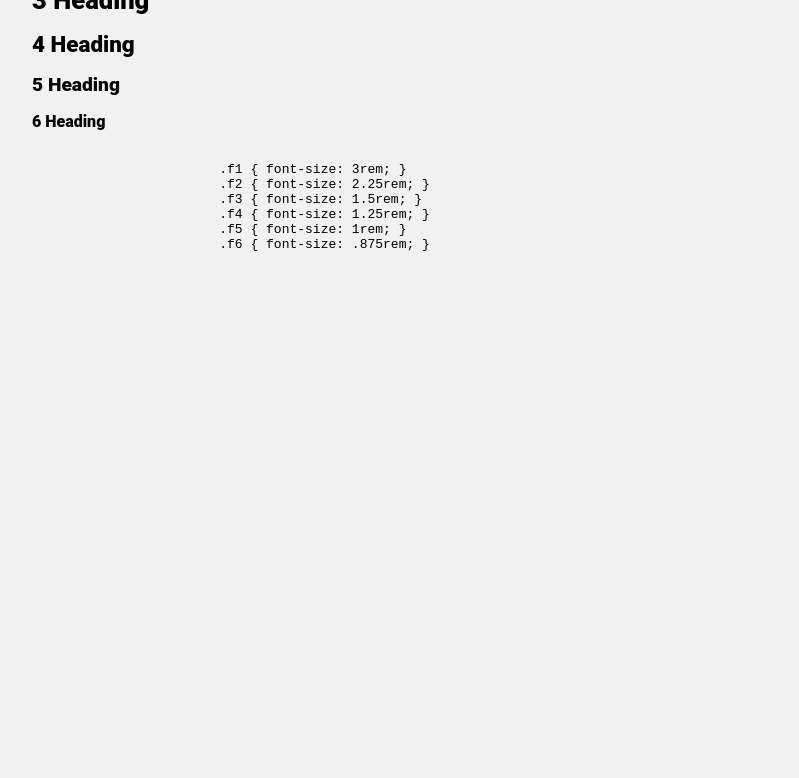
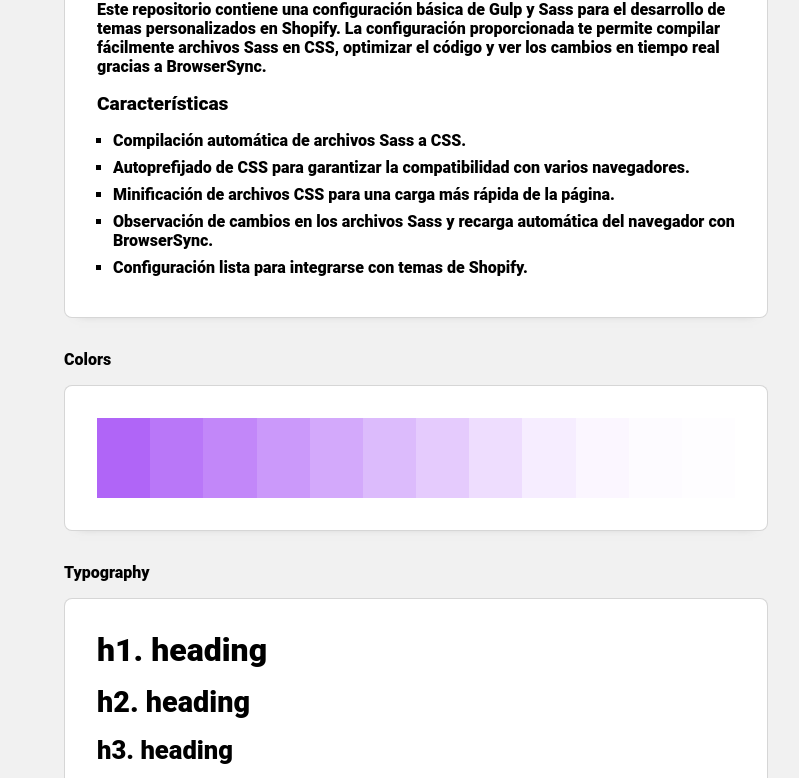
Before and after one commit to MisterGeorge/setup-gulp, a website built with Vite: page index.html in a window 1280 px wide. Shown: the part 119-897 px from the top of the page, without its empty margins (224-1023 px from the left). Before the commit the page ends 800 px from the top, so only its background shows below. Built offline with nearby package versions, Linux system fonts and the light colour scheme.

Commit message:
feat: add description of the repo

```diff
--- a/index.html
+++ b/index.html
@@ -3,34 +3,57 @@
   <head>
     <meta charset="UTF-8" />
     <meta name="viewport" content="width=device-width, initial-scale=1.0" />
-    <title>Document</title>
+    <title>Setup Gulp</title>
     <link rel="stylesheet" href="./assets/app.min.css" />
   </head>
   <body>
     <div class="container">
-      <article class="">
-        <div class="overflow-auto dtc-ns v-mid">
-          <h1 class="f1 lh-title">1 Heading</h1>
-          <h2 class="f2 lh-title">2 Heading</h2>
-          <h3 class="f3 lh-title">3 Heading</h3>
-          <h4 class="f4 lh-title">4 Heading</h4>
-          <h5 class="f5 lh-title">5 Heading</h5>
-          <h6 class="f6 lh-title">6 Heading</h6>
+      <div class="wrapper wrapper__header">
+        <div class="heading">
+          <h1>Setp-gulp</h1>
+          <p class="heading__paragraph">
+            Este repositorio contiene una configuración básica de Gulp y Sass para el desarrollo de temas
+            personalizados en Shopify. La configuración proporcionada te permite compilar fácilmente
+            archivos Sass en CSS, optimizar el código y ver los cambios en tiempo real gracias a BrowserSync.
+          </p>
+          <h5>Características</h5>
+          <ul class="heading__ul">
+            <li class="ul__li">Compilación automática de archivos Sass a CSS.</li>
+            <li class="ul__li">Autoprefijado de CSS para garantizar la compatibilidad con varios navegadores.</li>
+            <li class="ul__li">Minificación de archivos CSS para una carga más rápida de la página.</li>
+            <li class="ul__li">Observación de cambios en los archivos Sass y recarga automática del navegador con BrowserSync.</li>
+            <li class="ul__li">Configuración lista para integrarse con temas de Shopify.</li>
+          </ul>
         </div>
-        <div class="dtc-ns v-mid">
-          <pre class="overflow-auto ba b--black-05 pa2">
-                        <code class="db f6 pa3 lh-copy">
-                        .f1 { font-size: 3rem; }
-                        .f2 { font-size: 2.25rem; }
-                        .f3 { font-size: 1.5rem; }
-                        .f4 { font-size: 1.25rem; }
-                        .f5 { font-size: 1rem; }
-                        .f6 { font-size: .875rem; }
-                        </code>
-                    </pre>
+      </div>
+      <div class="wrapper">
+        <h3 class="title">Colors</h3>
+        <div class="colors">
+          <div class="colors__content bg-purple-90"></div>
+          <div class="colors__content bg-purple-80"></div>
+          <div class="colors__content bg-purple-70"></div>
+          <div class="colors__content bg-purple-60"></div>
+          <div class="colors__content bg-purple-50"></div>
+          <div class="colors__content bg-purple-40"></div>
+          <div class="colors__content bg-purple-30"></div>
+          <div class="colors__content bg-purple-20"></div>
+          <div class="colors__content bg-purple-10"></div>
+          <div class="colors__content bg-purple-05"></div>
+          <div class="colors__content bg-purple-025"></div>
+          <div class="colors__content bg-purple-0125"></div>
         </div>
-      </article>
+      </div>
+      <div class="wrapper">
+        <h3 class="title">Typography</h3>
+        <div class="heading">
+          <h1>h1. heading</h1>
+          <h2>h2. heading</h2>
+          <h3>h3. heading</h3>
+          <h4>h4. heading</h4>
+          <h5>h5. heading</h5>
+          <h6>h6. heading</h6>
+        </div>
+      </div>
     </div>
-    <!-- <script src="./assets/app.min.js"></script> -->
   </body>
 </html>
```
